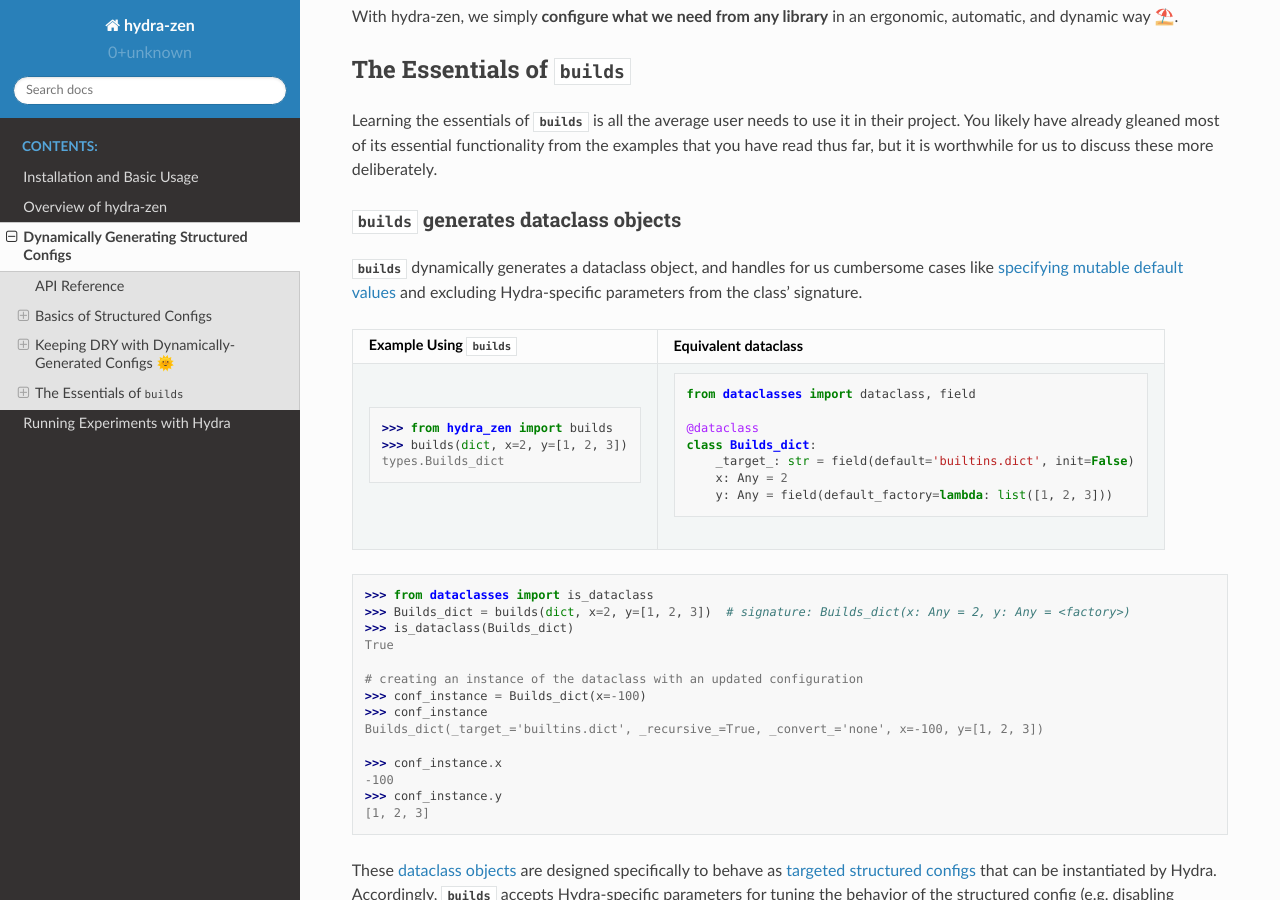
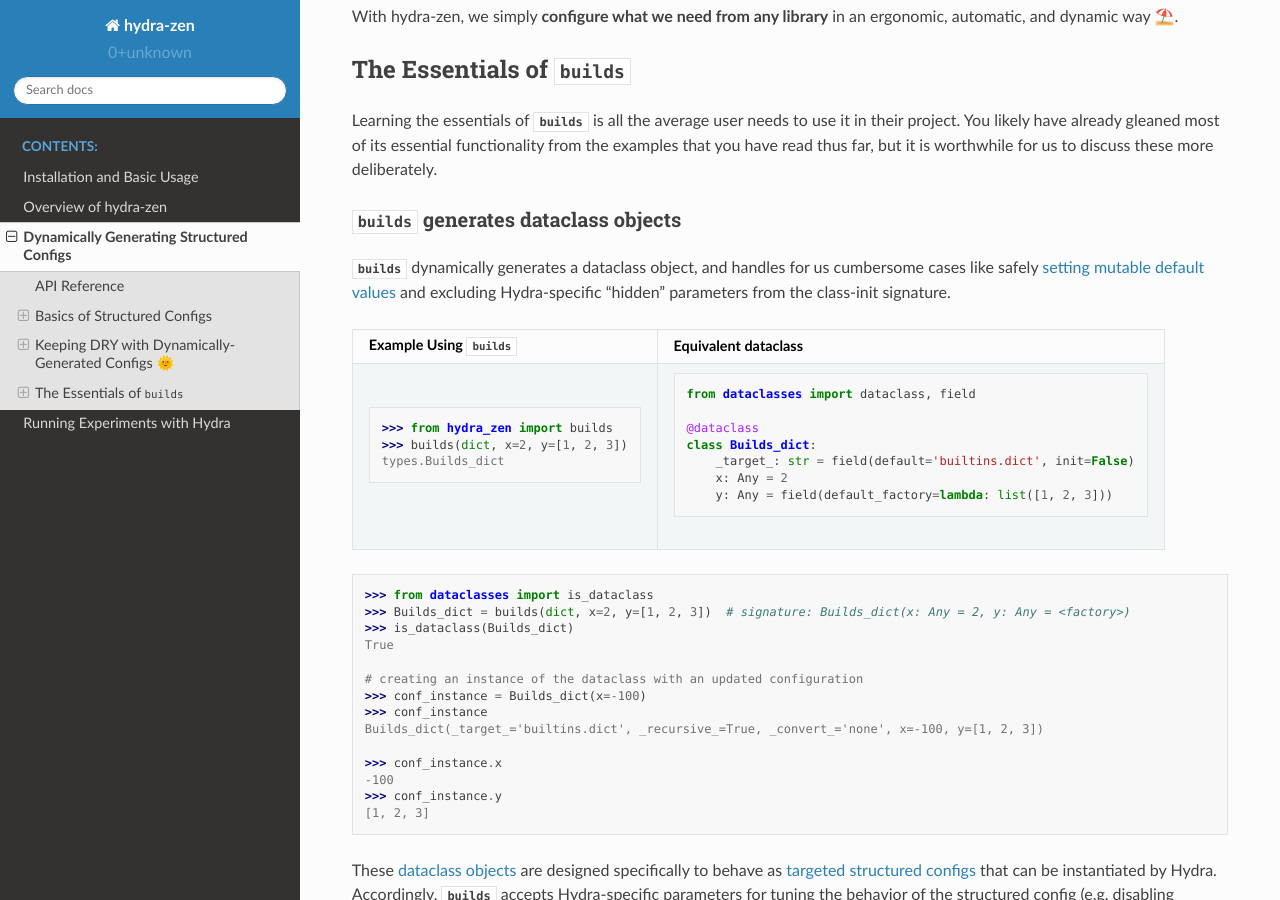
Before and after one commit to mit-ll-responsible-ai/hydra-zen, a Sphinx documentation site: the page built from docs/source/structured_configs.rst, in a window 1280 px wide and 900 px high, scrolled down 4034 px. Built offline with Sphinx 7.4.7 and the Read the Docs theme 2.0.0, drawn with Linux system fonts in a browser that asks for light colours.

Commit message:
improve wording

```diff
--- a/docs/source/structured_configs.rst
+++ b/docs/source/structured_configs.rst
@@ -219,7 +219,7 @@
 `builds` generates dataclass objects
 ====================================
 
-`builds` dynamically generates a dataclass object, and handles for us cumbersome cases like `specifying mutable default values <https://docs.python.org/3/library/dataclasses.html#mutable-default-values>`_ and excluding Hydra-specific parameters from the class' signature.
+`builds` dynamically generates a dataclass object, and handles for us cumbersome cases like safely `setting mutable default values <https://docs.python.org/3/library/dataclasses.html#mutable-default-values>`_ and excluding Hydra-specific "hidden" parameters from the class-init signature.
 
 +---------------------------------------------------+-------------------------------------------------------------------+
 | Example Using `builds`                            | Equivalent dataclass                                              |
```
